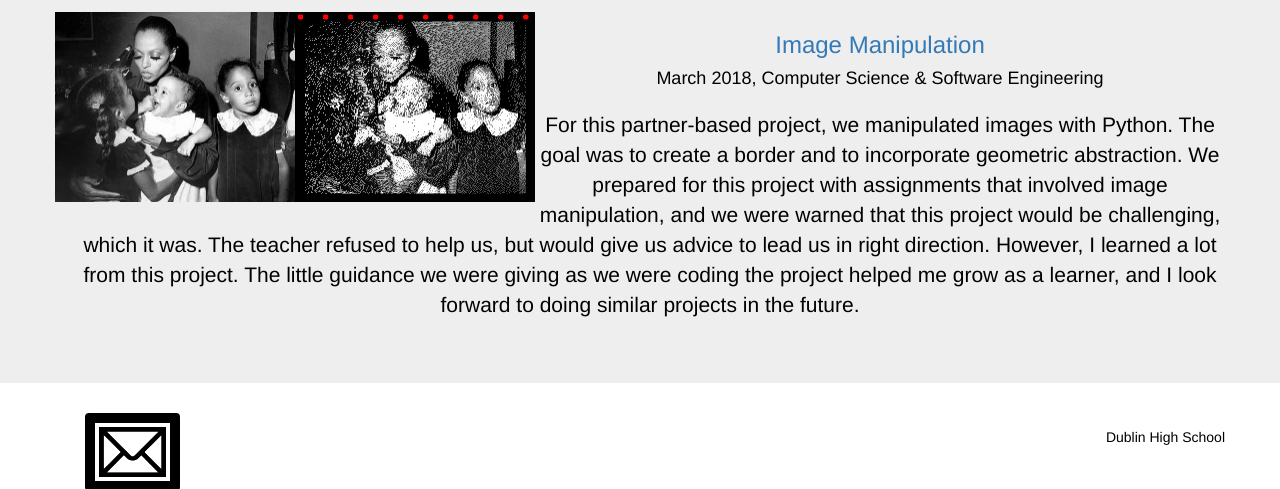
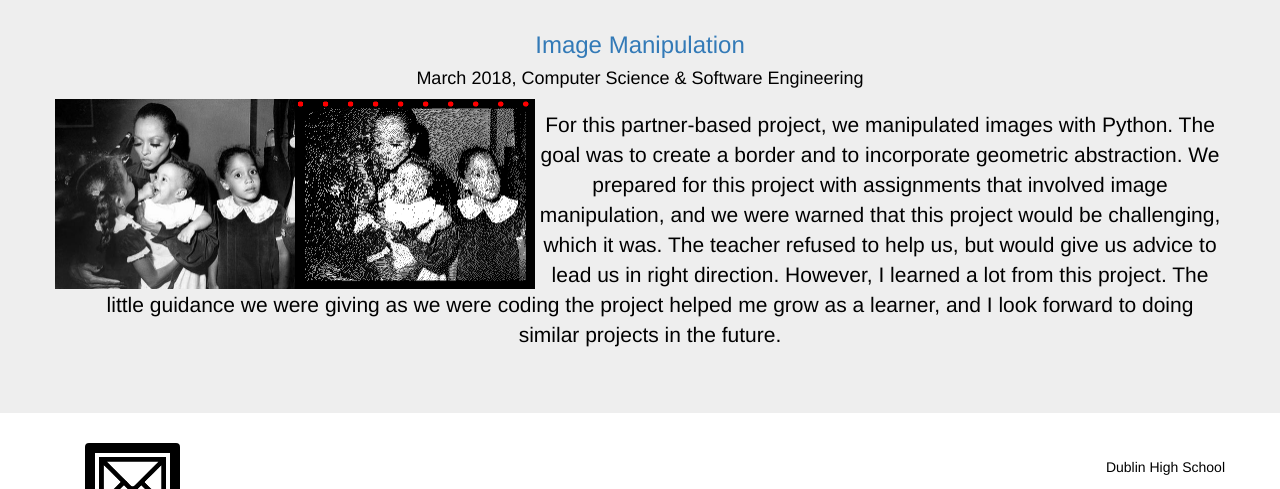
Before and after one commit to asdkjads/portfolio, a plain HTML site: page Zhao_Projects.html in a window 1280 px wide. Shown: the part 703-1192 px from the top of the page. Drawn offline with Linux system fonts and the light colour scheme.

Commit message:
My first commit

```diff
--- a/Zhao_Projects.html
+++ b/Zhao_Projects.html
@@ -28,9 +28,9 @@
                     <p class="p">For this partner-based project, we created a game where the player can make decisions for the character, the goal being to direct the character to school. In each setting, the player has options for what to do, such as choosing which bus to take. Then, one bus could take the character to school, while the other takes the character someplace else. For this project, we learned how to use &quot;broadcast&quot; so that the game would respond to the player&rsquo;s decisions. In the game, we also included some settings where the player had to use the arrow keys to navigate to the next location while avoiding obstacles. This was challenging because it was buggy at first, and my partner and I had to experiment with different code to find a way to make it run smoothly.</p>
                 </div>
                 <div class="row">
-                    <img src="Images/manipulation.png" align="left" allowtransparency="true" width="480" height="190" frameborder="0"/>
                     <h3 class="p"><a href="https://docs.google.com/document/d/1zm9phkf85tkbT9AfTcgOlZULzJXhwBFBoCuYkBMjbhg/edit?usp=sharing" target="_blank">Image Manipulation</a></h3>
                     <h4 class="p">March 2018, Computer Science & Software Engineering</h4>
+                    <img src="Images/manipulation.png" align="left" width="480" height="190"/>
                     <p class="p">For this partner-based project, we manipulated images with Python. The goal was to create a border and to incorporate geometric abstraction. We prepared for this project with assignments that involved image manipulation, and we were warned that this project would be challenging, which it was. The teacher refused to help us, but would give us advice to lead us in right direction. However, I learned a lot from this project. The little guidance we were giving as we were coding the project helped me grow as a learner, and I look forward to doing similar projects in the future.</p>
                 </div>
             </div>
```
